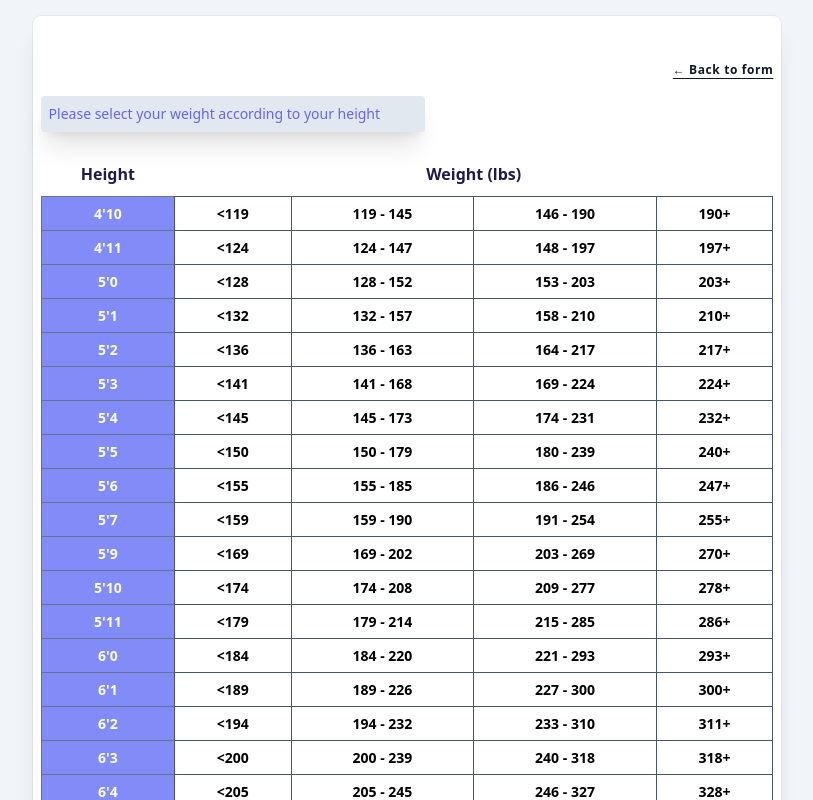
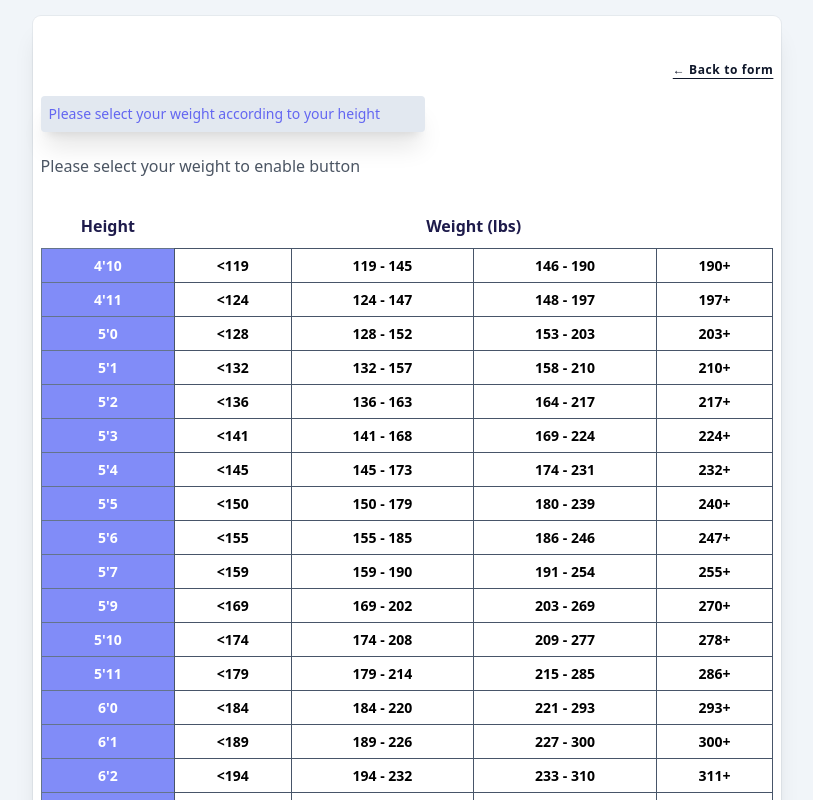
Before and after one commit to corianoharris/nextjs-typescript-prediabetes-risk-test, a Next.js app: page /chart in a window 1280 px wide. Shown: the top 800 px of the page, without its empty margins (233-1046 px from the left). Built offline with nearby package versions, Linux system fonts and the light colour scheme.

Commit message:
Added an user msg to form and chart

```diff
--- a/pages/chart.tsx
+++ b/pages/chart.tsx
@@ -8,6 +8,7 @@ import React, { useState, useEffect, useRef } from 'react';
 const Chart = () => {
   const [chartPoint, setChartPoint] = useState<string>(" ");
   const [isDisabled, setIsDisabled] = useState<boolean>(true);
+  const [isErrorMessage, setIsErrorMessage] = useState<boolean>(false);
 
   const buttonRef = useRef<HTMLButtonElement>(null);
 
@@ -32,6 +33,7 @@ useEffect(() => {
 
   if (chartPoint !== " ") {
     setIsDisabled(false);
+    setIsErrorMessage(false);
     buttonRef?.current?.classList.remove("disabled");
     buttonRef?.current?.classList.remove("cursor-not-allowed");
     buttonRef?.current?.classList.add("hover:bg-indigo-500");
@@ -39,6 +41,7 @@ useEffect(() => {
 
   } else {
     setIsDisabled(true);
+    setIsErrorMessage(true);
     buttonRef?.current?.classList.add("disabled");
     buttonRef?.current?.classList.add("cursor-not-allowed");
     buttonRef?.current?.classList.remove("hover:bg-indigo-500");
@@ -68,8 +71,14 @@ return (
         </div>
         <h1 className="text-sm text-indigo-500 mb-5 bg-slate-200 p-2 rounded md:w-96 shadow-xl">Please select your weight according to your height</h1>
 
+
         <div className="divide-y divide-gray-300/50">
           <div className="space-y-6 text-base leading-7 text-gray-600 font-thin">
+          {isErrorMessage ? (
+              <h5>Please select your weight to enable button</h5>
+            ) : null
+
+            }
             <table className="table-auto min-w-full font-semibold">
               <thead>
                 <tr className="text-indigo-950">
--- a/pages/index.tsx
+++ b/pages/index.tsx
@@ -11,6 +11,7 @@ export default function Home() {
   const [points] = useState<string[]>([])
 
   const [isDisabled, setIsDisabled] = useState<boolean>(true);
+  const [isErrorMessage, setIsErrorMessage] = useState<boolean>(false);
 
   const buttonRef = useRef<HTMLButtonElement>(null);
 
@@ -27,6 +28,7 @@ export default function Home() {
   useEffect(() => {
     if ((questionOne !== " " && questionTwo !== " " && questionThree !== " " && questionFour !== " " && questionFive !== " " && questionSix !== " " && questionSeven !== " ")) {
       setIsDisabled(false);
+      setIsErrorMessage(false);
       buttonRef?.current?.classList.remove("disabled");
       buttonRef?.current?.classList.remove("cursor-not-allowed");
       buttonRef?.current?.classList.add("hover:bg-indigo-500");
@@ -34,11 +36,16 @@ export default function Home() {
 
     } else {
       setIsDisabled(true);
+      setIsErrorMessage(true);
       buttonRef?.current?.classList.add("disabled");
       buttonRef?.current?.classList.add("cursor-not-allowed");
       buttonRef?.current?.classList.remove("hover:bg-indigo-500");
       buttonRef?.current?.classList.remove("hover:text-indigo-100");
     }
+
+    // if (buttonRef?.current?.disabled) {
+    //   setIsErrorMessage(true);
+    // } else setIsErrorMessage(false);
 
 
     // storing questions values to local storage
@@ -55,7 +62,7 @@ export default function Home() {
     }
 
     storageValue(points);
-  }, [points, questionOne, questionTwo, questionThree, questionFour, questionFive, questionSix, questionSeven])
+  }, [points, questionOne, questionTwo, questionThree, questionFour, questionFive, questionSix, questionSeven, buttonRef])
 
   return (
     <main className="flex min-h-screen flex-col items-center justify-between p-4 bg-slate-100">
@@ -64,6 +71,11 @@ export default function Home() {
           <h1 className="text-3xl text-indigo-500">Prediabetes Risk Test</h1>
           <div className="divide-y divide-gray-300/50">
             <div className="space-y-6 py-8 text-base leading-7 text-gray-600 font-thin">
+            {isErrorMessage ? (
+              <h5>Please answer all questions to enable button</h5>
+            ) : null
+
+            }
               <div className="flex flex-col">
                 <label className="inline-flex items-center mb-2 font-medium tracking-wide sm:text-sm md:text-md " htmlFor="age">
                   How old are you?
```
